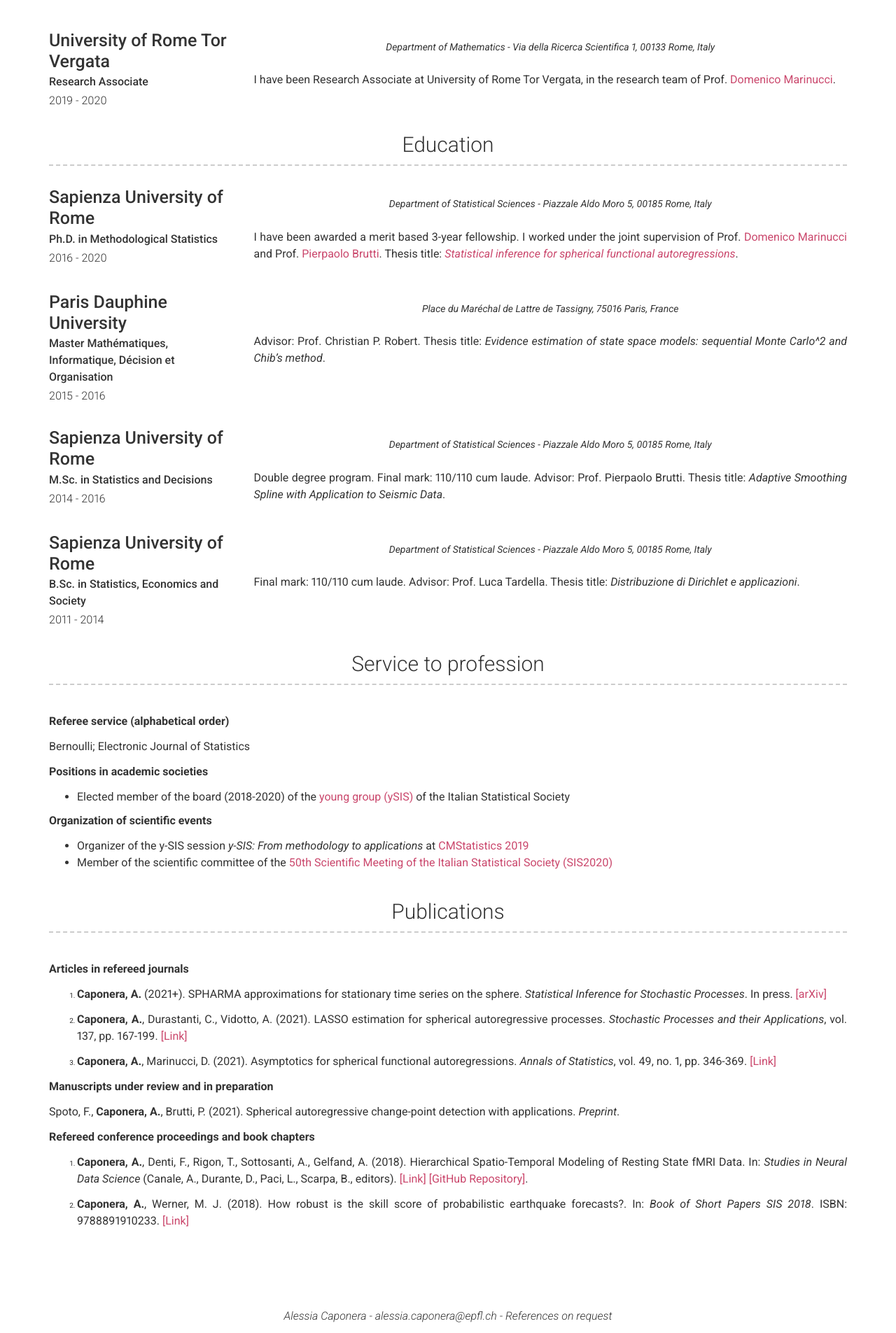
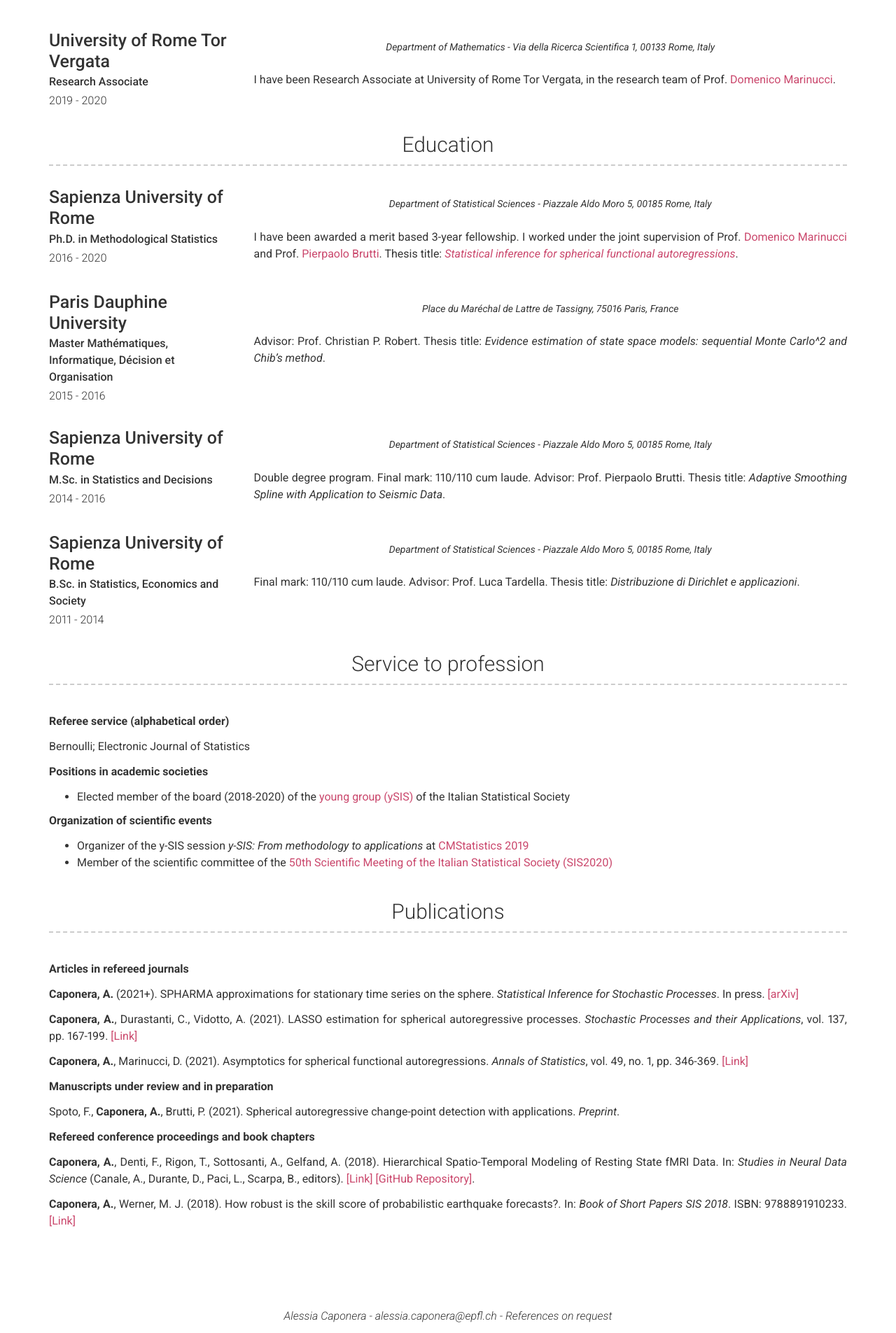
Before and after one commit to alessiacaponera/alessiacaponera.github.io, a Jekyll site: the page built from index.md, in a window 1280 px wide. Shown: the part 744-2649 px from the top of the page at 70% size. Built offline with Jekyll 4.4.1, drawn with Linux system fonts in a browser that asks for light colours.

Commit message:
Update _config.yml

```diff
--- a/_config.yml
+++ b/_config.yml
@@ -61,11 +61,11 @@ more_content: |
 
     **Articles in refereed journals**
 
-    1. **Caponera, A.** (2021+). SPHARMA approximations for stationary time series on the sphere. *Statistical Inference for Stochastic Processes*. In press. [[arXiv]](https://arxiv.org/pdf/2009.13189.pdf)
+    **Caponera, A.** (2021+). SPHARMA approximations for stationary time series on the sphere. *Statistical Inference for Stochastic Processes*. In press. [[arXiv]](https://arxiv.org/pdf/2009.13189.pdf)
 
-    1. **Caponera, A.**, Durastanti, C., Vidotto, A. (2021). LASSO estimation for spherical autoregressive processes. *Stochastic Processes and their Applications*, vol. 137, pp. 167-199. [[Link]](https://www.sciencedirect.com/science/article/pii/S0304414921000375)
+    **Caponera, A.**, Durastanti, C., Vidotto, A. (2021). LASSO estimation for spherical autoregressive processes. *Stochastic Processes and their Applications*, vol. 137, pp. 167-199. [[Link]](https://www.sciencedirect.com/science/article/pii/S0304414921000375)
 
-    1. **Caponera, A.**, Marinucci, D. (2021). Asymptotics for spherical functional autoregressions. *Annals of Statistics*, vol. 49, no. 1, pp. 346-369. [[Link]](https://projecteuclid.org/journals/annals-of-statistics/volume-49/issue-1/Asymptotics-for-spherical-functional-autoregressions/10.1214/20-AOS1959.short)
+    **Caponera, A.**, Marinucci, D. (2021). Asymptotics for spherical functional autoregressions. *Annals of Statistics*, vol. 49, no. 1, pp. 346-369. [[Link]](https://projecteuclid.org/journals/annals-of-statistics/volume-49/issue-1/Asymptotics-for-spherical-functional-autoregressions/10.1214/20-AOS1959.short)
 
     **Manuscripts under review and in preparation**
 
@@ -73,9 +73,9 @@ more_content: |
 
     **Refereed conference proceedings and book chapters**
 
-    1. **Caponera, A.**, Denti, F., Rigon, T., Sottosanti, A., Gelfand, A. (2018). Hierarchical Spatio-Temporal Modeling of Resting State fMRI Data. In: *Studies in Neural Data Science* (Canale, A., Durante, D., Paci, L., Scarpa, B., editors). [[Link]](https://www.springer.com/us/book/9783030000387) [[GitHub Repository]](https://github.com/tommasorigon/StartUpResearch).
+    **Caponera, A.**, Denti, F., Rigon, T., Sottosanti, A., Gelfand, A. (2018). Hierarchical Spatio-Temporal Modeling of Resting State fMRI Data. In: *Studies in Neural Data Science* (Canale, A., Durante, D., Paci, L., Scarpa, B., editors). [[Link]](https://www.springer.com/us/book/9783030000387) [[GitHub Repository]](https://github.com/tommasorigon/StartUpResearch).
 
-    1. **Caponera, A.**, Werner, M. J. (2018). How robust is the skill score of probabilistic earthquake forecasts?. In: *Book of Short Papers SIS 2018*. ISBN: 9788891910233. [[Link]](https://it.pearson.com/content/dam/region-core/italy/pearson-italy/pdf/Docenti/ISTITUZIONI%20-%20HE%20-%20PDF%20-%20SIS%20V2.pdf)
+    **Caponera, A.**, Werner, M. J. (2018). How robust is the skill score of probabilistic earthquake forecasts?. In: *Book of Short Papers SIS 2018*. ISBN: 9788891910233. [[Link]](https://it.pearson.com/content/dam/region-core/italy/pearson-italy/pdf/Docenti/ISTITUZIONI%20-%20HE%20-%20PDF%20-%20SIS%20V2.pdf)
 
 # More Section
 #awards_title: Awards
```
